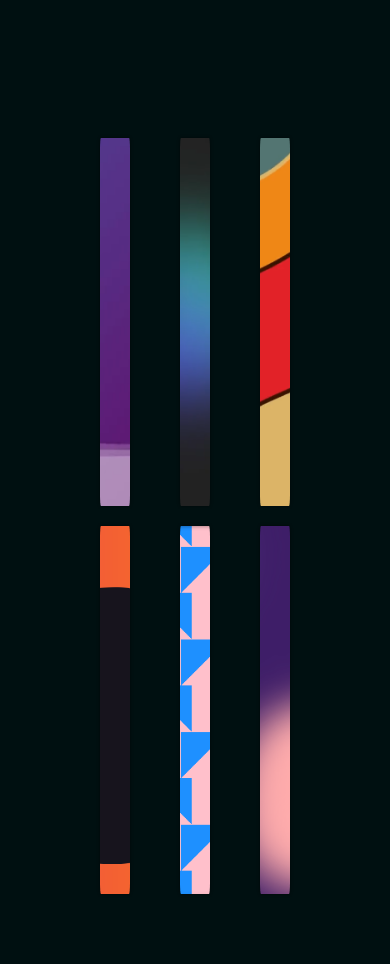
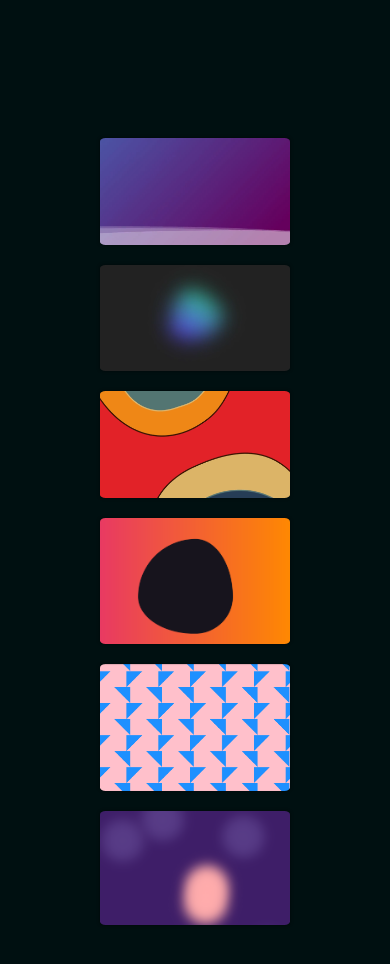
Before and after one commit to BobRo55/Bobro55.github.io, a plain HTML site: page index.html in a window 390 px wide. Shown: the part 700-1664 px from the top of the page. Drawn offline with Linux system fonts and the light colour scheme.

Commit message:
I made the website responsive

```diff
--- a/home_page.css
+++ b/home_page.css
@@ -51,16 +51,18 @@ background: linear-gradient(180deg, rgba(0,16,17,1) 56%, rgba(0,212,255,0) 100%)
 
 .backgr-thumbnails{
     margin-top: 200px;
-    display: grid;
+    display: flex;
     justify-content: center;
     grid-template-columns: 1fr 1fr 1fr;
     grid-template-rows: 23em 23em;
     gap: 20px 50px;
+    flex-wrap: wrap;
 }
 
 .bg-img {
     height: 100%;
-    width: 100%;
+    min-width: 150px;
+    max-width: 500px;
     overflow: hidden;
     border-radius: 3%;
     display: flex;
```
